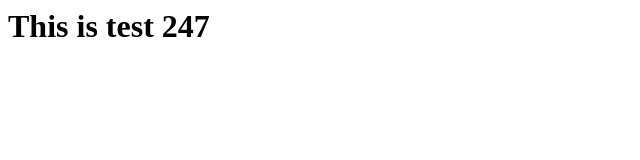
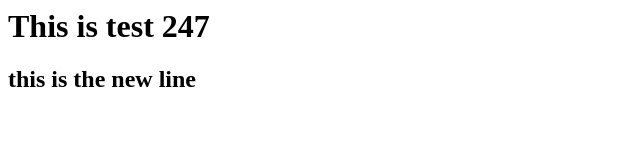
Before and after one commit to kntuli/test247, a plain HTML site: page index.html in a window 1280 px wide. Shown: the whole page, without its empty margins (0-640 px from the left). Drawn offline with Linux system fonts and the light colour scheme.

Commit message:
added h2 text

```diff
--- a/index.html
+++ b/index.html
@@ -4,5 +4,6 @@
   </head>
   <body>
     <h1>This is test 247</h1>
+    <h2>this is the new line</h2>
   </body>
 </html>
```
